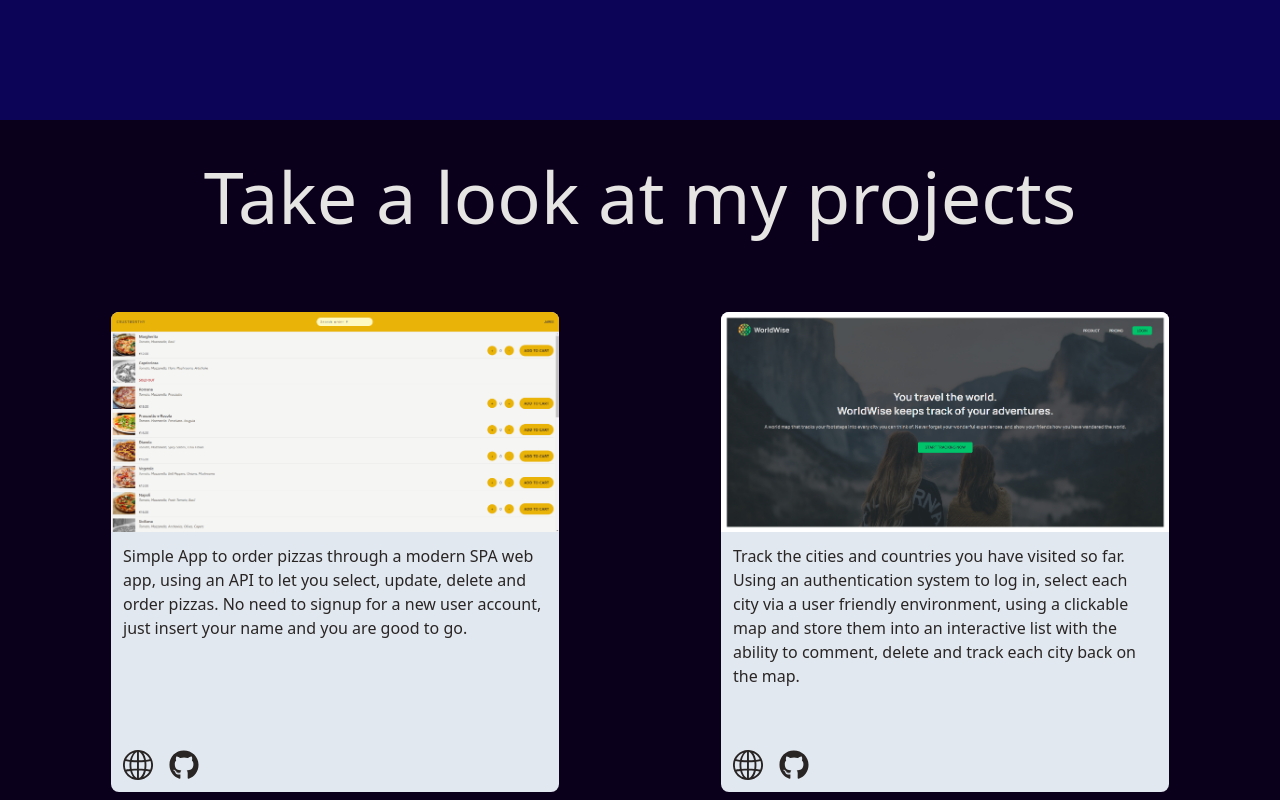
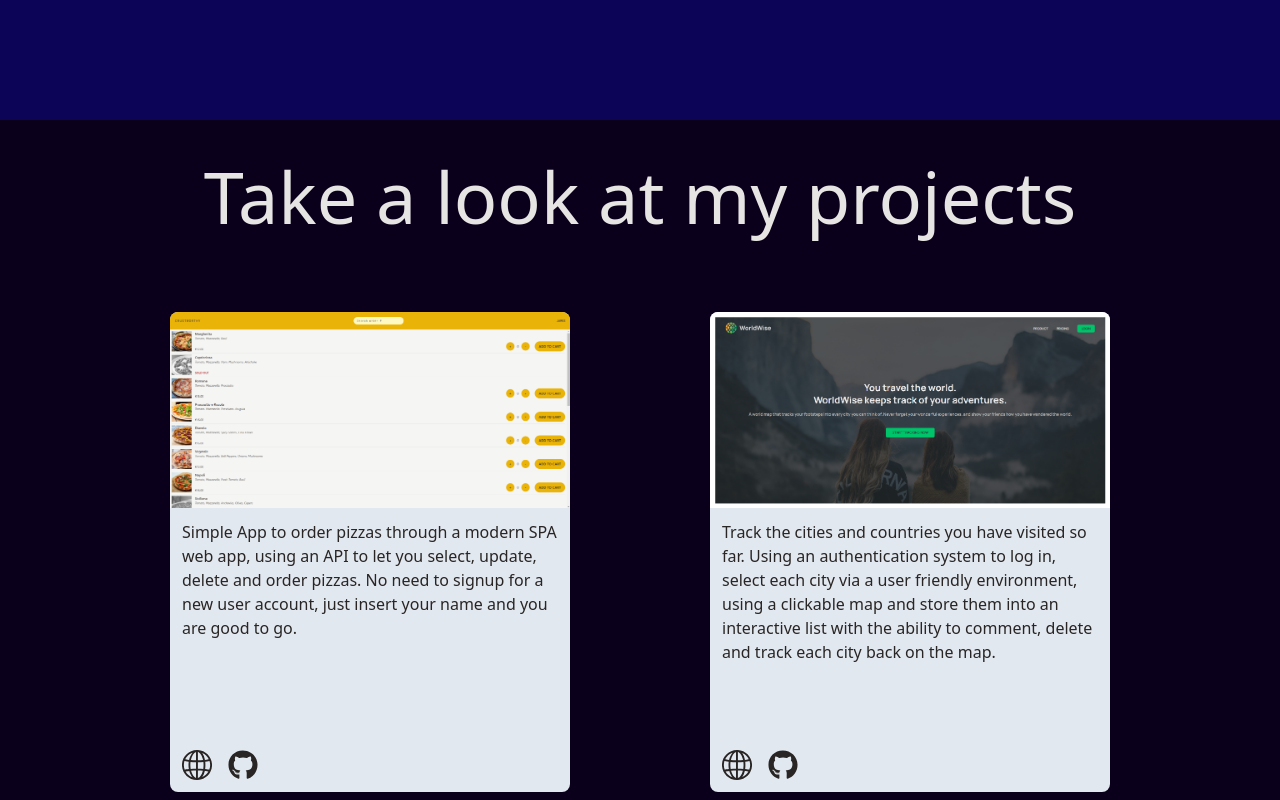
Before and after one commit to JimKonstantinopoulos/Portfolio, a React (Vite) app: page / in a window 1280 px wide. Shown: the part 680-1480 px from the top of the page. Built offline with nearby package versions, Linux system fonts and the light colour scheme.

Commit message:
Make project main content responsive

```diff
--- a/src/ui/Content.jsx
+++ b/src/ui/Content.jsx
@@ -23,9 +23,9 @@ const projectArr = [{
 }];
 
 function Content(){
-    return <main className="bg-background2 flex flex-col">
-        <p className="text-stone-200 text-5xl desktop:text-7xl text-center p-10">Take a look at my projects</p>
-        <div className="grid desktop:grid-cols-2 justify-items-center gap-5 p-10">
+    return <main className="bg-background2 flex flex-col justify-center items-center">
+        <p className="text-stone-200 text-5xl desktop:text-7xl p-10">Take a look at my projects</p>
+        <div className="grid tablet_w:grid-cols-2 w-full justify-items-center gap-5 laptop:gap-10 p-10 max-w-[70rem]">
             {projectArr.map(project => <Project key={project.browserLink} project={project}/>)}
         </div>
     </main>
--- a/src/ui/Project.jsx
+++ b/src/ui/Project.jsx
@@ -2,7 +2,7 @@ import { FaGithub } from "react-icons/fa";
 import { SlGlobe } from "react-icons/sl";
 
 function Project({project}){
-    return <div className="flex flex-col text-stone-800 desktop:w-[28rem] desktop:h-[30rem] bg-slate-200 rounded-lg overflow-hidden">
+    return <div className="flex flex-col text-stone-800 tablet_w:max-w-[25rem] laptop:h-[30rem] bg-slate-200 rounded-lg overflow-hidden">
         <div>
             <img src={project.imgPath} alt="project view" />
         </div>
```
